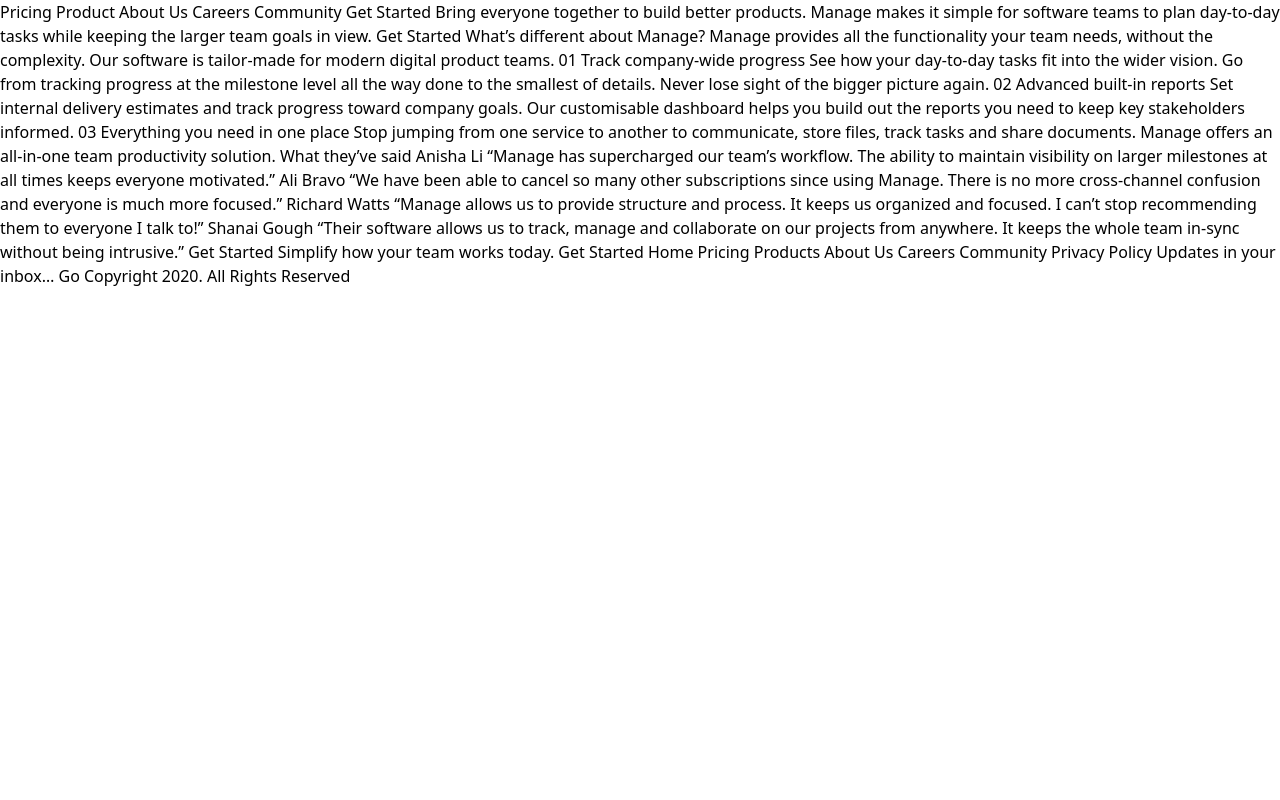
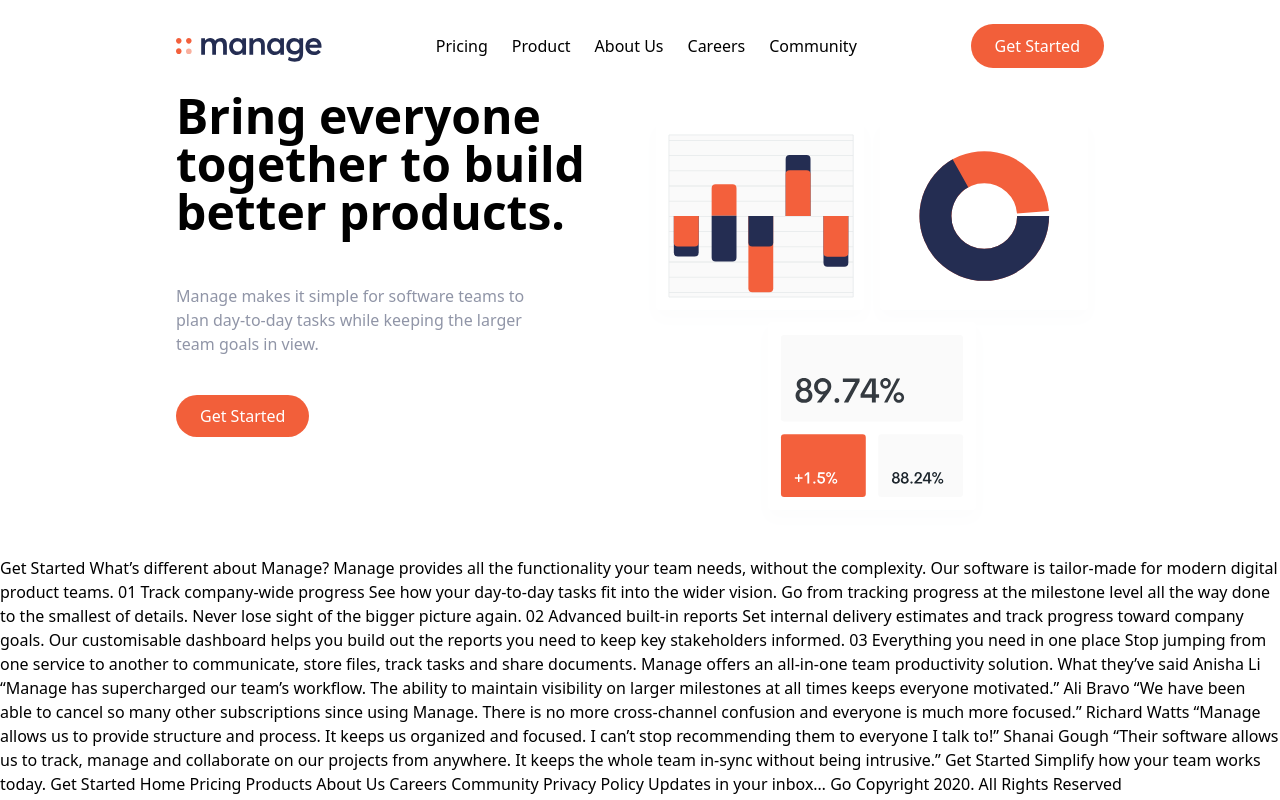
Before and after one commit to PolinaKerkenyakova/manage-landing-page, a website: page src/index.html in a window 1280 px wide. Drawn offline with Linux system fonts and the light colour scheme.

Commit message:
Add Navbar and Hero section

```diff
--- a/src/index.html
+++ b/src/index.html
@@ -15,31 +15,63 @@
     <link rel="stylesheet" href="./styles/main.css" />
   </head>
   <body>
-    Pricing Product About Us Careers Community Get Started Bring everyone
-    together to build better products. Manage makes it simple for software teams
-    to plan day-to-day tasks while keeping the larger team goals in view. Get
-    Started What’s different about Manage? Manage provides all the functionality
-    your team needs, without the complexity. Our software is tailor-made for
-    modern digital product teams. 01 Track company-wide progress See how your
-    day-to-day tasks fit into the wider vision. Go from tracking progress at the
-    milestone level all the way done to the smallest of details. Never lose
-    sight of the bigger picture again. 02 Advanced built-in reports Set internal
-    delivery estimates and track progress toward company goals. Our customisable
-    dashboard helps you build out the reports you need to keep key stakeholders
-    informed. 03 Everything you need in one place Stop jumping from one service
-    to another to communicate, store files, track tasks and share documents.
-    Manage offers an all-in-one team productivity solution. What they’ve said
-    Anisha Li “Manage has supercharged our team’s workflow. The ability to
-    maintain visibility on larger milestones at all times keeps everyone
-    motivated.” Ali Bravo “We have been able to cancel so many other
-    subscriptions since using Manage. There is no more cross-channel confusion
-    and everyone is much more focused.” Richard Watts “Manage allows us to
-    provide structure and process. It keeps us organized and focused. I can’t
-    stop recommending them to everyone I talk to!” Shanai Gough “Their software
-    allows us to track, manage and collaborate on our projects from anywhere. It
-    keeps the whole team in-sync without being intrusive.” Get Started Simplify
-    how your team works today. Get Started Home Pricing Products About Us
-    Careers Community Privacy Policy Updates in your inbox… Go Copyright 2020.
-    All Rights Reserved
+    <!-- Navbar -->
+    <nav class="relative container mx-auto p-6">
+      <!-- Flex container -->
+      <div class="flex items-center justify-content justify-between">
+        <!-- Logo -->
+        <div class="pt-2">
+          <img src="./images/logo.svg" alt="Manage logo" />
+        </div>
+        <!-- Menu items -->
+        <ul class="hidden md:flex space-x-6">
+          <li><a href="/" class="hover:text-dark-graish-blue transition ease-in-out duration-300">Pricing</a></li>
+          <li><a href="/" class="hover:text-dark-graish-blue transition ease-in-out duration-300">Product</a></li>
+          <li><a href="/" class="hover:text-dark-graish-blue transition ease-in-out duration-300">About Us</a></li>
+          <li><a href="/" class="hover:text-dark-graish-blue transition ease-in-out duration-300">Careers</a></li>
+          <li><a href="/" class="hover:text-dark-graish-blue transition ease-in-out duration-300">Community</a></li>
+        </ul>
+
+        <a href="/" class="hidden md:block p-2.5 px-6 text-white bg-bright-red rounded-full hover:bg-very-pale-red transition ease-in-out duration-300">Get Started</a>
+      </div>
+    </nav>
+
+    <!-- Hero Section -->
+    <section id="hero">
+      <div class="container flex flex-col-reverse md:flex-row items-center px-6 mx-auto space-y-0">
+        <div class="flex flex-col mb-32 space-y-12 md:w-1/2">
+          <h1 class="max-w-md text-4xl font-bold text-center md:text-5xl md:text-left">Bring everyone together to build better products.</h1>
+          <p class="text-dark-graish-blue max-w-sm text-center mx-auto md:text-left md:mx-0">Manage makes it simple for software teams to plan day-to-day tasks while keeping the larger team goals in view.</p>
+          <div><a href="/" class="p-2.5 px-6 text-white bg-bright-red rounded-full hover:bg-very-pale-red transition ease-in-out duration-300">Get Started</a></div>
+        </div>
+        <div class="md:w-1/2">
+          <img src="./images/illustration-intro.svg" alt="Illusration graph">
+        </div>
+      </div>
+    </section>
+
+   Get Started What’s different about Manage? Manage
+    provides all the functionality your team needs, without the complexity. Our
+    software is tailor-made for modern digital product teams. 01 Track
+    company-wide progress See how your day-to-day tasks fit into the wider
+    vision. Go from tracking progress at the milestone level all the way done to
+    the smallest of details. Never lose sight of the bigger picture again. 02
+    Advanced built-in reports Set internal delivery estimates and track progress
+    toward company goals. Our customisable dashboard helps you build out the
+    reports you need to keep key stakeholders informed. 03 Everything you need
+    in one place Stop jumping from one service to another to communicate, store
+    files, track tasks and share documents. Manage offers an all-in-one team
+    productivity solution. What they’ve said Anisha Li “Manage has supercharged
+    our team’s workflow. The ability to maintain visibility on larger milestones
+    at all times keeps everyone motivated.” Ali Bravo “We have been able to
+    cancel so many other subscriptions since using Manage. There is no more
+    cross-channel confusion and everyone is much more focused.” Richard Watts
+    “Manage allows us to provide structure and process. It keeps us organized
+    and focused. I can’t stop recommending them to everyone I talk to!” Shanai
+    Gough “Their software allows us to track, manage and collaborate on our
+    projects from anywhere. It keeps the whole team in-sync without being
+    intrusive.” Get Started Simplify how your team works today. Get Started Home
+    Pricing Products About Us Careers Community Privacy Policy Updates in your
+    inbox… Go Copyright 2020. All Rights Reserved
   </body>
 </html>
```
Also changed, not shown: src/styles/main.css.
